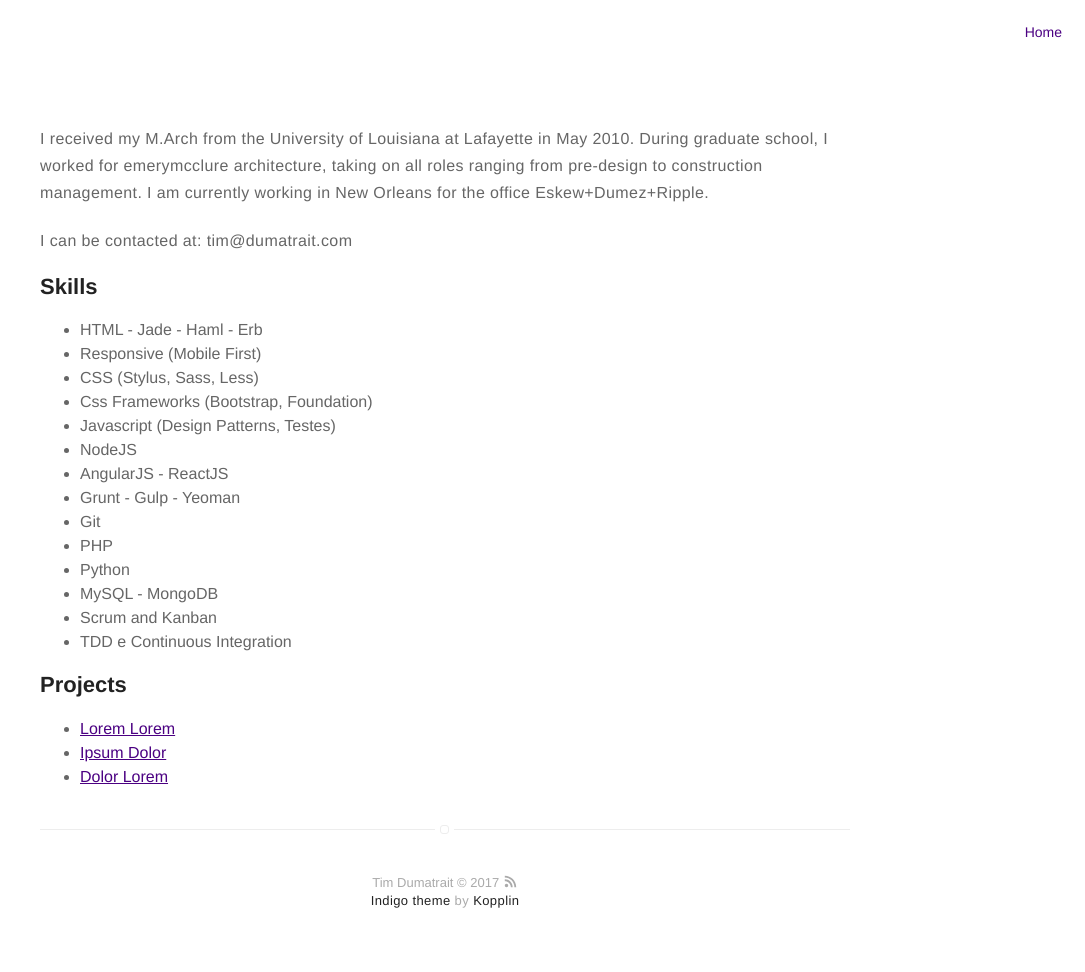
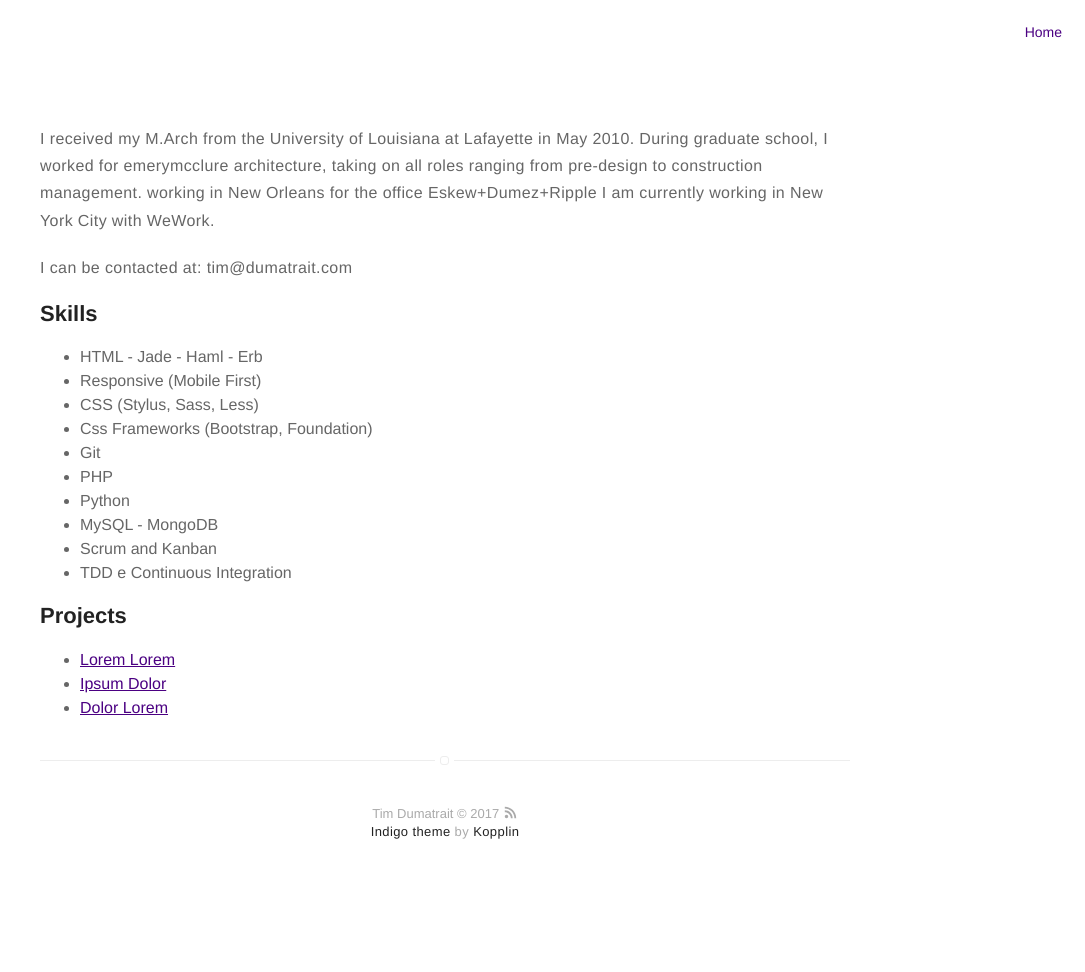
Before and after one commit to appareil/appareil.github.io, a Jekyll site: the page built from about.md, in a window 1280 px wide. Shown: the whole page, without its empty margins (195-1280 px from the left). Built offline with Jekyll 4.4.1, drawn with Linux system fonts in a browser that asks for light colours; after the commit the page ends 903 px from its top, so only the background shows below that.

Commit message:
edited about info

```diff
--- a/about.md
+++ b/about.md
@@ -2,9 +2,9 @@
 title: About
 layout: page
 ---
-<p>I received my M.Arch from the University of Louisiana at Lafayette in May 2010. During graduate school, I worked for emerymcclure architecture, taking on all roles ranging from pre-design to construction management.
+<p>I received my M.Arch from the University of Louisiana at Lafayette in May 2010. During graduate school, I worked for emerymcclure architecture, taking on all roles ranging from pre-design to construction management. working in New Orleans for the office Eskew+Dumez+Ripple
 
-I am currently working in New Orleans for the office Eskew+Dumez+Ripple.</p>
+I am currently working in New York City with WeWork.</p>
 
 <p>I can be contacted at: tim@dumatrait.com</p>
 
@@ -15,10 +15,6 @@
 	<li>Responsive (Mobile First)</li>
 	<li>CSS (Stylus, Sass, Less)</li>
 	<li>Css Frameworks (Bootstrap, Foundation)</li>
-	<li>Javascript (Design Patterns, Testes)</li>
-	<li>NodeJS</li>
-	<li>AngularJS - ReactJS</li>
-	<li>Grunt - Gulp - Yeoman</li>
 	<li>Git</li>
 	<li>PHP</li>
 	<li>Python</li>
```
